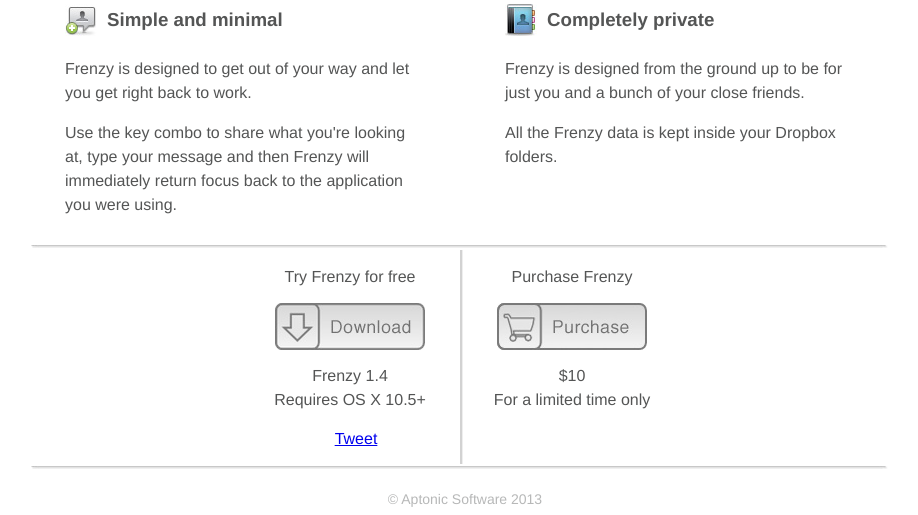
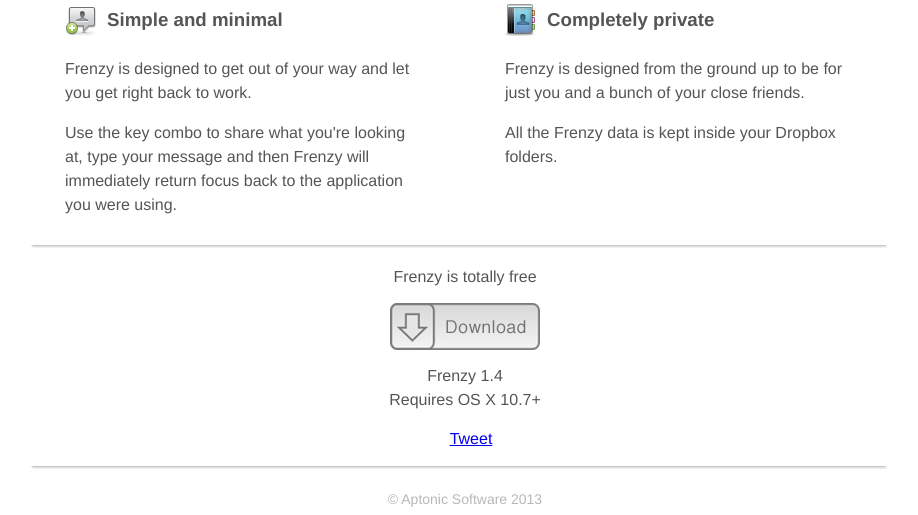
Before and after one commit to aptonic/frenzy, a PHP site: page / in a window 1280 px wide. Shown: the part 702-1217 px from the top of the page, without its empty margins (175-1093 px from the left). Run offline with PHP 8.4, Linux system fonts and the light colour scheme; some libraries are stand-ins or nearby versions.

Commit message:
Updated site

```diff
--- a/css/master.css
+++ b/css/master.css
@@ -1,6 +1,7 @@
 /* @override
 	http://127.0.0.1/~john/frenzyapp-website/css/master.css
 	http://127.0.0.1/~john/frenzyapp-website/source/css/master.css
+	http://127.0.0.1/~john/frenzy/generator/source/css/master.css
 */
 
 body {
@@ -103,25 +104,11 @@ div#preloader {
 #download-section {
 	color: #545555;
 	text-align: center;
-	float: left;
 	margin-top: 15px;
-	margin-left: 50px;
-	margin-right: 24px;
-	border-right-style: groove;
-	padding-right: 25px;
-	border-right-color: rgba(202,202,202,0.33);
+	margin-left: auto;
+	margin-right: auto;
 	padding-top: 15px;
 	padding-bottom: 16px;
-}
-
-#buy-section
-{
-	color: #545555;
-	text-align: center;
-	float: left;
-	margin-bottom: 5px;
-	margin-top: 15px;
-	padding-top: 15px;
 }
 
 #lower-container img {
--- a/index.html
+++ b/index.html
@@ -160,36 +160,15 @@
 		<div id="lower-container">
 
 			<div id="download-section">
-				<p>Try Frenzy for free</p>
+				<p>Frenzy is totally free</p>
 				<a href="downloads/Frenzy-1.4.zip"><img width="150" height="47" src="images/download.jpg"></a>
 				<p>Frenzy 1.4</p>
-				<p>Requires OS X 10.5+</p><br>
+				<p>Requires OS X 10.7+</p><br>
                 <div class="share-button">
                         <a href="http://twitter.com/share" class="twitter-share-button" data-url="http://frenzyapp.com/" data-text="Frenzy 1.0 Launches - The Dropbox powered social network for Mac #frenzyapp" data-count="horizontal" data-via="johnwinter">Tweet</a><script type="text/javascript" src="http://platform.twitter.com/widgets.js"></script>
                 </div>
 
 			</div>
-
-			<div id="buy-section">
-				<p>Purchase Frenzy</p>
-				<a href="https://sites.fastspring.com/frenzyapp/instant/frenzy"><img width="150" height="47" src="images/purchase.jpg"></a>
-				<p>$10</p>
-				<p>For a limited time only</p><br>
-				<div style="margin-left: 38px;" class="share-button">
-					<!-- Place this tag where you want the +1 button to render -->
-					<g:plusone size="medium"></g:plusone>
-
-					<!-- Place this tag after the last plusone tag -->
-					<script type="text/javascript">
-					  (function() {
-					    var po = document.createElement('script'); po.type = 'text/javascript'; po.async = true;
-					    po.src = 'https://apis.google.com/js/plusone.js';
-					    var s = document.getElementsByTagName('script')[0]; s.parentNode.insertBefore(po, s);
-					  })();
-					</script>
-				</div>
-			</div>
-
 		</div>
 
 		<div class="divider-l"></div>
```
Also changed, not shown: generator/source/css/master.css (+3 -16 lines), generator/source/index.php (+2 -23 lines), images/purchase.jpg (deleted).
